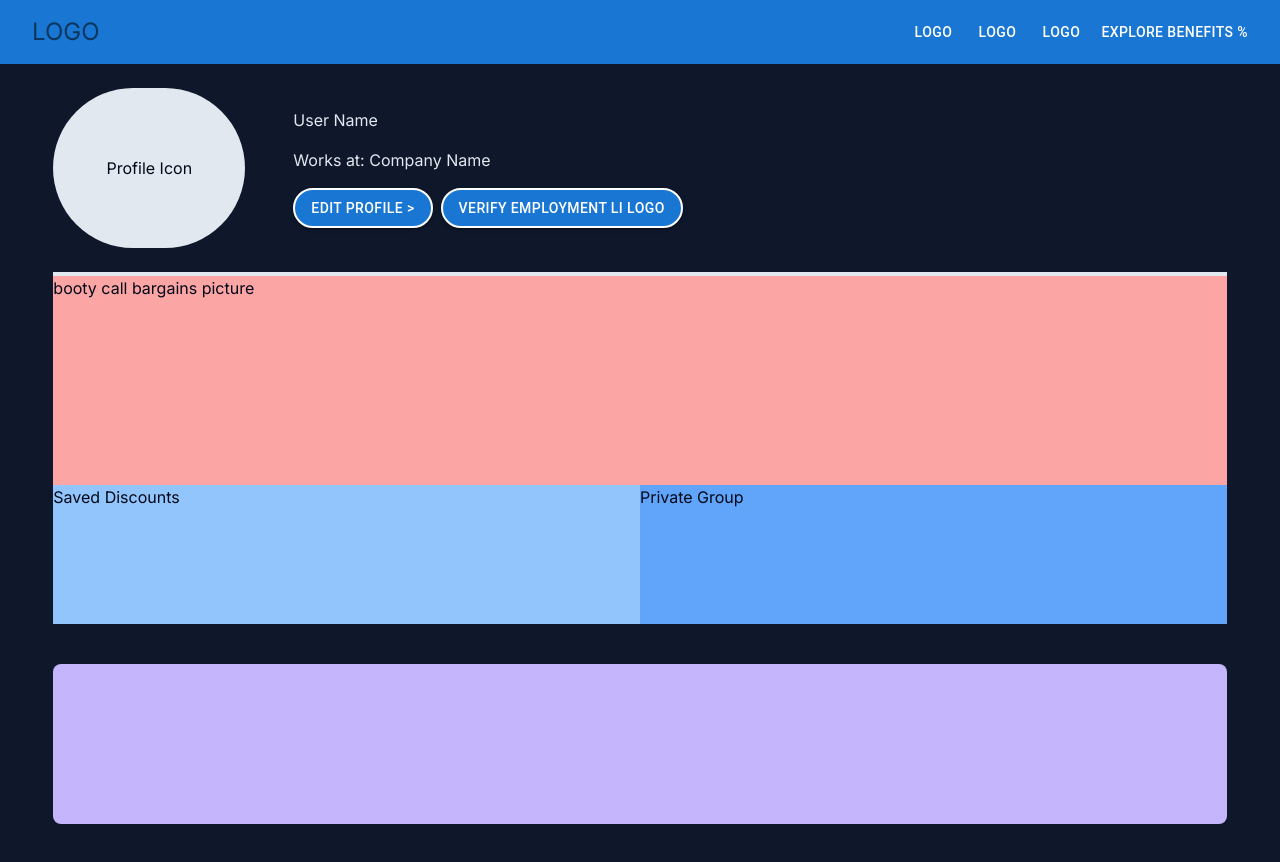
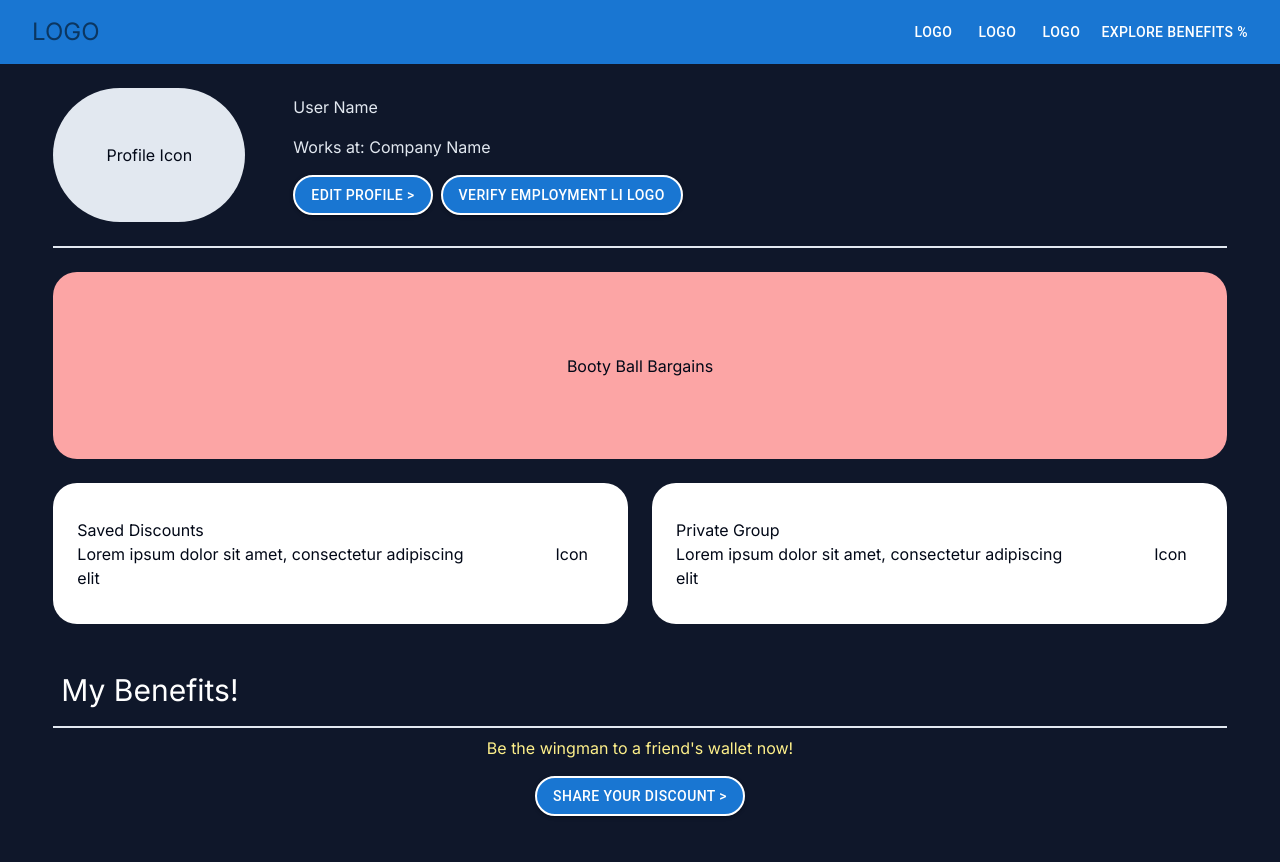
Before and after one commit to j3cio/FWB, a Next.js app in the folder fwb/: page /profile in a window 1280 px wide. Built offline with nearby package versions, Linux system fonts and the light colour scheme.

Commit message:
Add my benefits part of profile page

```diff
--- a/fwb/app/profile/page.tsx
+++ b/fwb/app/profile/page.tsx
@@ -2,8 +2,10 @@ import Navbar from "@/components/ui/Navbar";
 import { Button } from "@mui/material";
 import React from "react";
 function page() {
-
-  // Will update colors once we have the color theme set up
+  // Finish Booty Call Bargains section with proper background
+  // Update colors once we have the color theme set up
+  // Proper icons, logos and images
+  // Fix buttons
   // Need to update font
   return (
     <div>
@@ -11,7 +13,7 @@ function page() {
       {/*Container div*/}
       <div className="flex flex-col flex-grow h-screen w-full bg-slate-900 items-center justify-center">
         {/*Profile div*/}
-        <div className="flex w-11/12 h-1/5 mt-6 mb-6 gap-10">
+        <div className="flex w-11/12 h-1/5 mt-6 mb-6 gap-10 border-b-2 border-slate-200 pb-6">
           <div className="flex bg-slate-200 w-48 rounded-full justify-center items-center">Profile Icon</div>
           <div className="flex flex-col grow justify-center">
             <div className="m-2  text-slate-200">User Name</div>
@@ -23,16 +25,38 @@ function page() {
           </div>
         </div>
         {/*Bargains div*/}
-        <div className="flex flex-col bg-violet-400 w-11/12 grow border-t-4 border-slate-200">
-          <div className="flex grow bg-red-300">booty call bargains picture</div>
-          <div className="flex h-2/5">
-            <a href="google.com" className="flex flex-1 bg-blue-300">Saved Discounts</a>
-            <a href="google.com" className="flex flex-1 bg-blue-400">Private Group</a>
+        <div className="flex flex-col w-11/12 grow gap-6">
+          <div className="flex grow bg-red-300 rounded-3xl items-center justify-center">Booty Ball Bargains</div>
+          <div className="flex h-2/5 gap-6">
+            <a href="google.com" className="flex flex-1 bg-white rounded-3xl items-center gap-6">
+              <div className="flex flex-col mx-6">
+              <div>Saved Discounts</div>
+              <div>Lorem ipsum dolor sit amet, consectetur adipiscing elit</div>
+              </div>
+              <div className="flex flex-row-reverse grow mx-10">
+                Icon
+              </div>
+            </a>
+            <a href="google.com" className="flex flex-1 bg-white rounded-3xl items-center gap-6">
+              <div className="flex flex-col mx-6">
+              <div>Private Group</div>
+              <div>Lorem ipsum dolor sit amet, consectetur adipiscing elit</div>
+              </div>
+              <div className="flex flex-row-reverse grow mx-10">
+                Icon
+              </div>
+            </a>
           </div>
         </div>
         {/*My Benefits div*/}
-        <div className="bg-violet-300 w-11/12 h-1/5 my-10 rounded-lg">
-
+        <div className="flex flex-col w-11/12 h-1/5 my-10 rounded-lg">
+            <div className="flex flex-col h-full w-full">
+              <div className="flex h-2/5 border-b-2 border-slate-200 pt-2 pl-2 text-3xl text-white">My Benefits!</div>
+              <div className="flex h-1/4 items-center justify-center text-yellow-200">Be the wingman to a friend's wallet now!</div>
+              <div className="flex grow items-center justify-center">
+              <Button variant="contained" sx={{ borderRadius: 28, borderStyle: 'solid', borderColor: 'white', borderWidth: 2 }}>Share your discount {'>'}</Button>
+              </div>
+            </div>
         </div>
       </div>
     </div>
```
